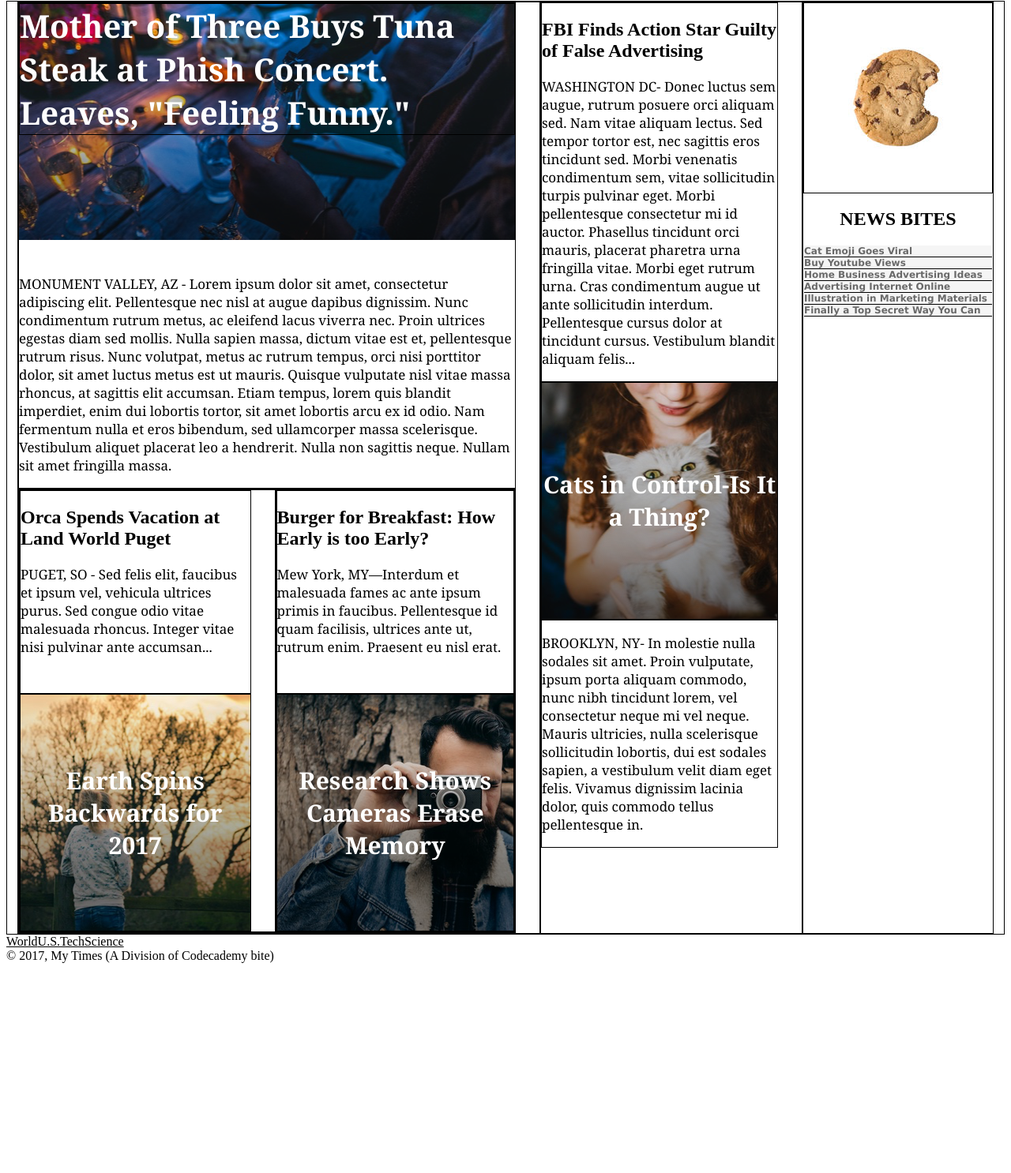
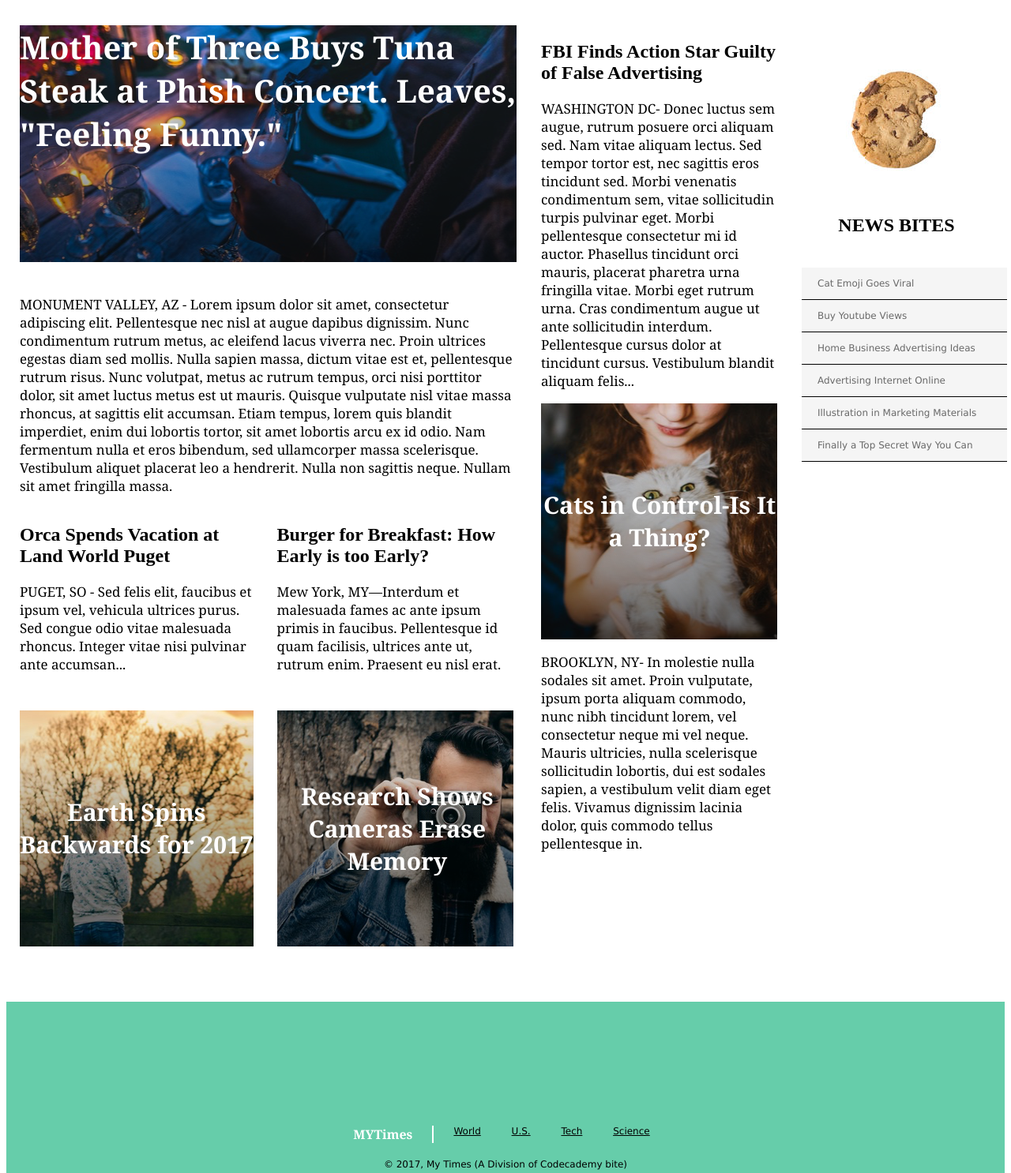
Before and after one commit to cherondev/mytimes, a plain HTML site: page index.html in a window 1280 px wide. Shown: the part 118-1604 px from the top of the page at 79% size. Before the commit the page ends 1346 px from the top, so only its background shows below. Drawn offline with Linux system fonts and the light colour scheme.

Commit message:
Completed HTML and CSS.

```diff
--- a/index.html
+++ b/index.html
@@ -62,8 +62,10 @@
           </div>
         </div>
         <div class="right-column">
+          <div class="headline">
+            <h2>NEWS BITES</h2>
+          </div>
           <div class="news-bite">
-            <h2>NEWS BITES</h2>
             <span>Cat Emoji Goes Viral</span>
             <span>Buy Youtube Views</span>
             <span>Home Business Advertising Ideas</span>
@@ -74,13 +76,18 @@
         </div>
       </div>
       <footer>
+        <div class="mytimes-footer">
+          <span class="title">MYTimes</span>
             <nav>
               <span><a href="#">World</a></span>
               <span><a href="#">U.S.</a></span>
               <span><a href="#">Tech</a></span>
               <span><a href="#">Science</a></span>
-        </nav><br />
+            </nav>
+        </div>
+        <div class="copyright">
           <span>&copy; 2017, My Times (A Division of Codecademy bite)</span>
+        </div>
       </footer>
   </body>
 </html>
--- a/resources/css/style.css
+++ b/resources/css/style.css
@@ -1,14 +1,15 @@
 header {
   display: flex;
   align-items: center;
-  //position: fixed;
-  //z-index: 1;
   font-family: verdana;
   font-size: 14px;
   font-weight: bold;
   width: 100%;
   height: 80px;
   border-bottom: 1px solid black;
+  background-color:white;
+  position: fixed;
+  z-index: 1;
 }
 .logo span {
   color: MediumAquamarine;
@@ -20,33 +21,33 @@ header {
   padding-left: 30px;
   width: 100%;
 }
-nav {
-  display: inline-flex;
-  align-content: flex-end;
+header nav {
+  text-align: right;
+  position: fixed;
+  width: 100%;
+  z-index: 5;
 }
 
 header nav span {
   padding-right: 50px;
 }
 
-/*
-nav span {
-  display: inline-block;
-  padding-right: 20px 10px;
-}*/
-
 a {
   color: black;
 }
 
+/*
 div {
   border: 1px solid black;
 }
+*/
 
 .container {
   display: flex;
   justify-content:center;
   margin-top: 30px;
+  position: relative;
+  top: 120px;
 }
 
 .left-column, .middle-column, .right-column {
@@ -67,9 +68,7 @@ div {
   width: 300px;
   padding-right: 30px;
 }
-.right-column {
-  width: 240px;
-}
+
 .left-inside-left-bottom {
   padding-right: 30px;
 }
@@ -129,26 +128,71 @@ p {
   text-align: center;
 }
 
-.news-bite {
+.right-column {
   display: flex;
-  flex-direction: column;
+  width: 240px;
+  background-image: url("../images/img-news-bite.png");
+  background-repeat: no-repeat;
+}
+
+.headline {
+  padding-top: 220px;
+  padding-bottom: 20px;
+  text-align: center;
   font-size: 16px;
   font-weight: bold;
-  background-image: url("../images/img-news-bite.png");
-  background-repeat: no-repeat;
-  height: 240px;
-}
-
-.news-bite h2 {
-  padding-top: 240px;
-  text-align: center;
 }
 
 .news-bite span {
+  display: flex;
+  align-items: center;
   background-color: WhiteSmoke;
   font-family: Verdana;
   font-size: 12px;
   color: DimGray;
   border-bottom: 1px solid black;
   text-align: left;
+  width: 240px;
+  height: 40px;
+  padding-left: 20px;
 }
+footer {
+  display: flex;
+  align-items: center;
+  justify-content: center;
+  flex-direction: column;
+  background-color: MediumAquamarine;
+//  margin: auto;
+  font-family: Verdana;
+  font-size: 12px;
+  width: 100%;
+  margin-top: 50px;
+  height: 350px;
+  position: relative;
+  top: 140px;
+}
+.title {
+  font-family: Georgia;
+  font-size: 16px;
+  font-weight: bold;
+  color: white;
+//  display: inline-block;
+  padding-right: 25px;
+  border-right: 2px solid white;
+  //position: relative;
+}
+footer nav span {
+  padding: 20px 10px;
+  margin-left: 15px;
+  //position: relative;
+}
+
+.mytimes-footer {
+ display: flex;
+  justify-content: center;
+
+}
+.copyright{
+  position: relative;
+  top: 20px;
+}
```
Lines whose indentation alone changed are shown as unchanged.
